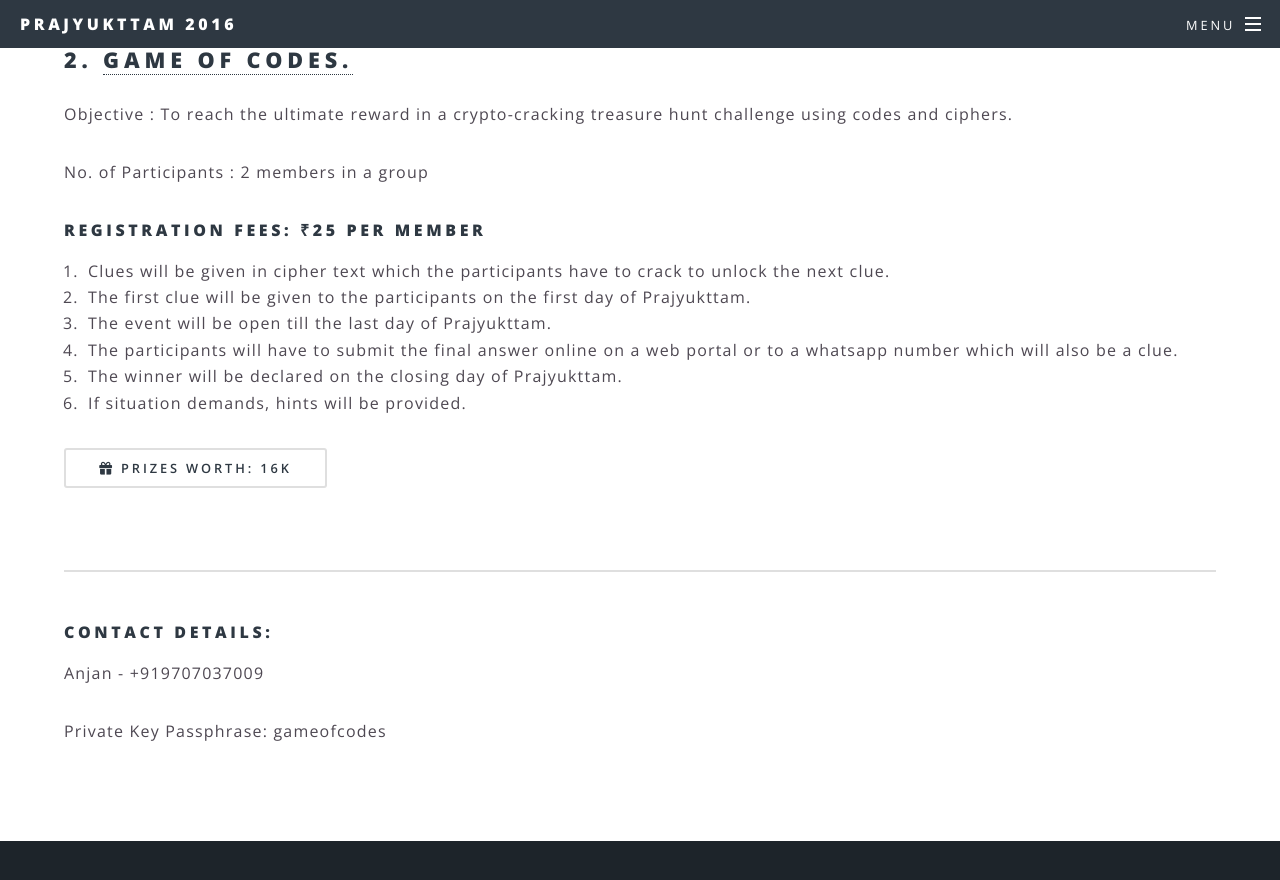
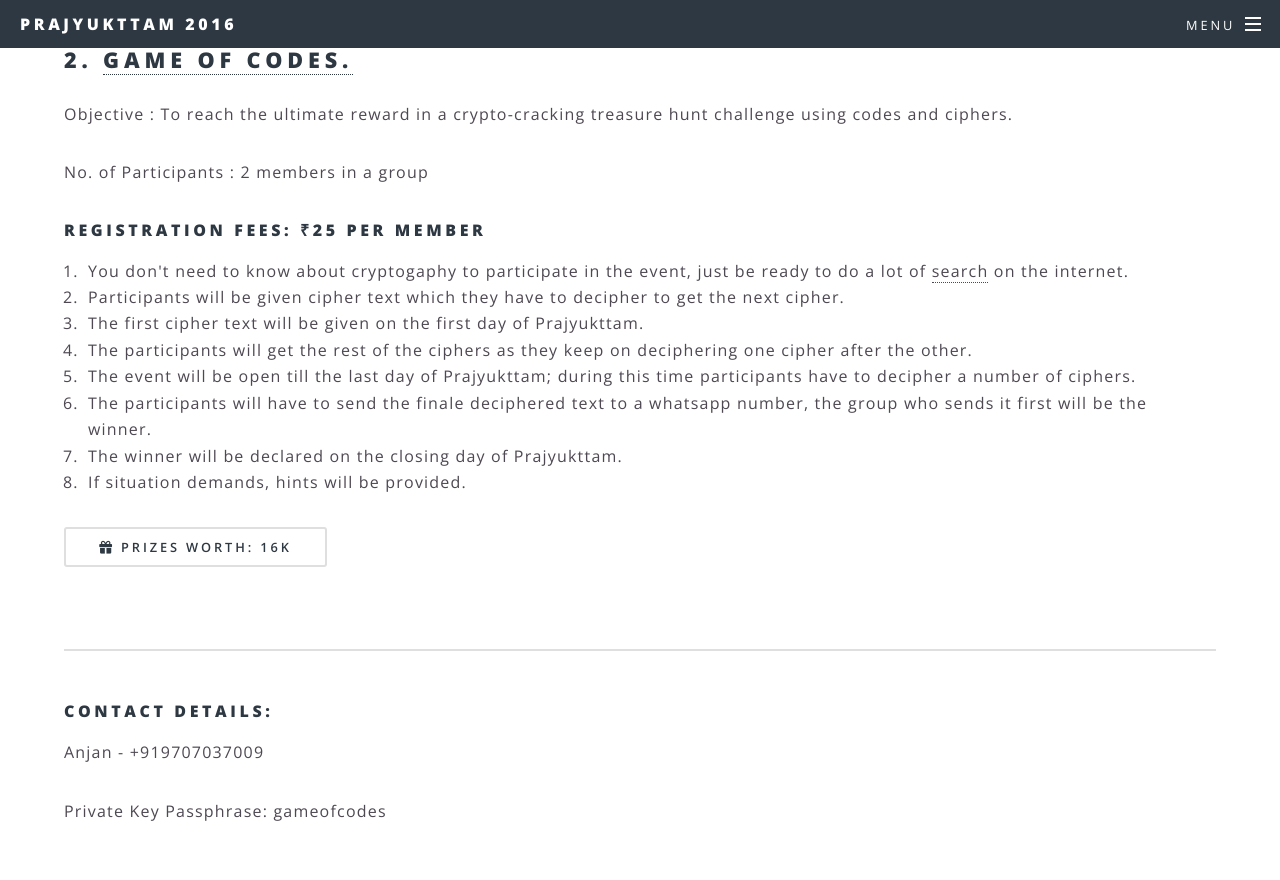
Before and after one commit to skyhitblog/prajyukttam.github.io, a Jekyll site: the page built from coding.html, in a window 1280 px wide and 900 px high, scrolled down 1080 px. Shown: the top 880 px of the window. Built offline with Jekyll 4.4.1, drawn with Linux system fonts in a browser that asks for light colours; nearby versions of some CDN libraries; library files that are not in the unit come from our copies.

Commit message:
goc rules revision

```diff
--- a/coding.html
+++ b/coding.html
@@ -42,13 +42,16 @@ Rules and Regulations :</h4>
 <h4>Registration fees: ₹25 per member</h4>
 
 <ol>
-<li>Clues will be given in cipher text which the participants have to crack to unlock the next clue.
+<li>You don't need to know about cryptogaphy to participate in the event, just be ready to do a lot of <a href="http://duckduckgo.com">search</a> on the internet.
+<li>Participants will be given cipher text which they have to decipher to get the next cipher.
 </li>
-<li>The first clue will be given to the participants on the first day of Prajyukttam.
+<li>The first cipher text will be given on the first day of Prajyukttam.
 </li>
-<li>The event will be open till the last day of Prajyukttam.
+<li>The participants will get the rest of the ciphers as they keep on deciphering one cipher after the other.
 </li>
-<li>The participants will have to submit the final answer online on a web portal or to a whatsapp number which will also be a clue.
+<li>The event will be open till the last day of Prajyukttam; during this time participants have to decipher a number of ciphers.
+</li>
+<li>The participants will have to send the finale deciphered text to a whatsapp number, the group who sends it first will be the winner.
 </li>
 <li>The winner will be declared on the closing day of Prajyukttam.
 </li>
```
